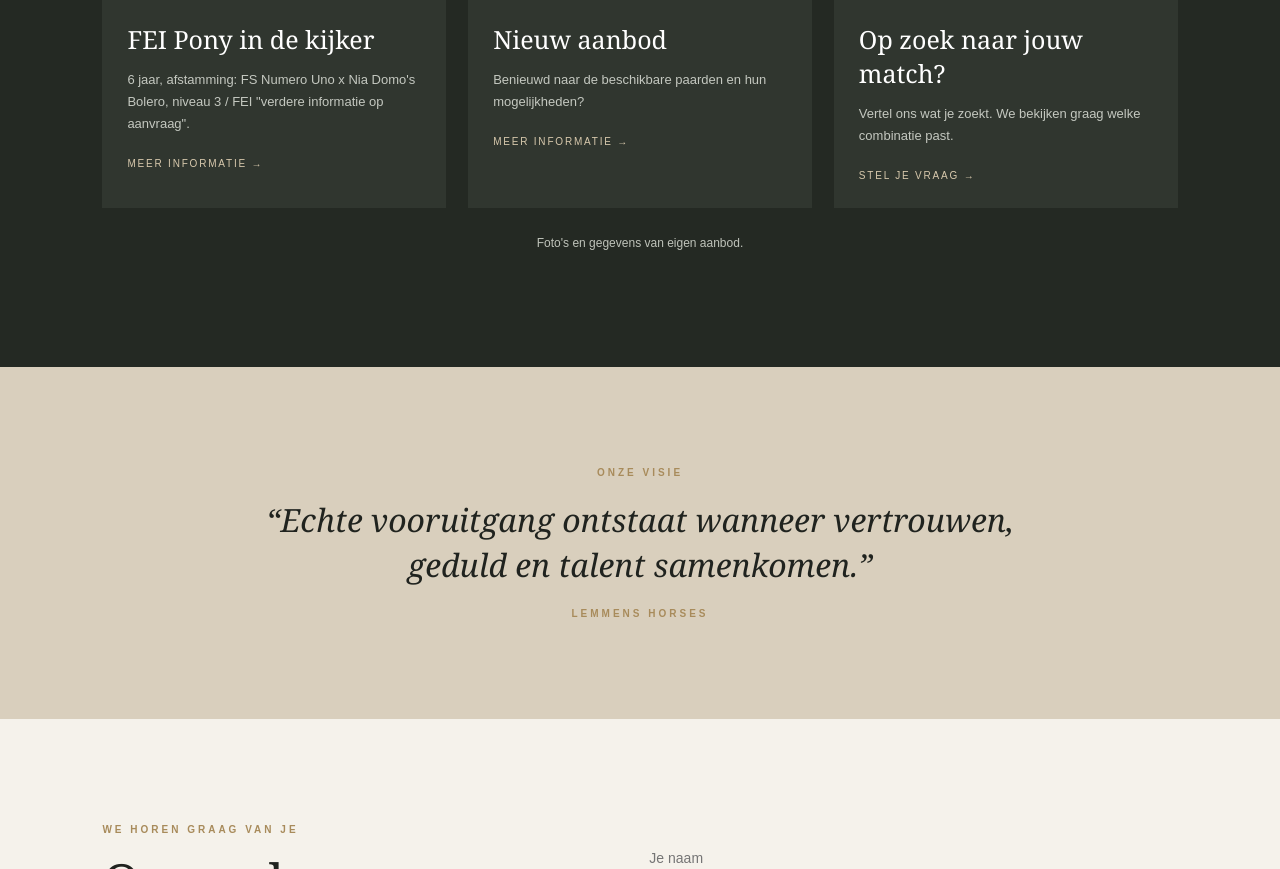
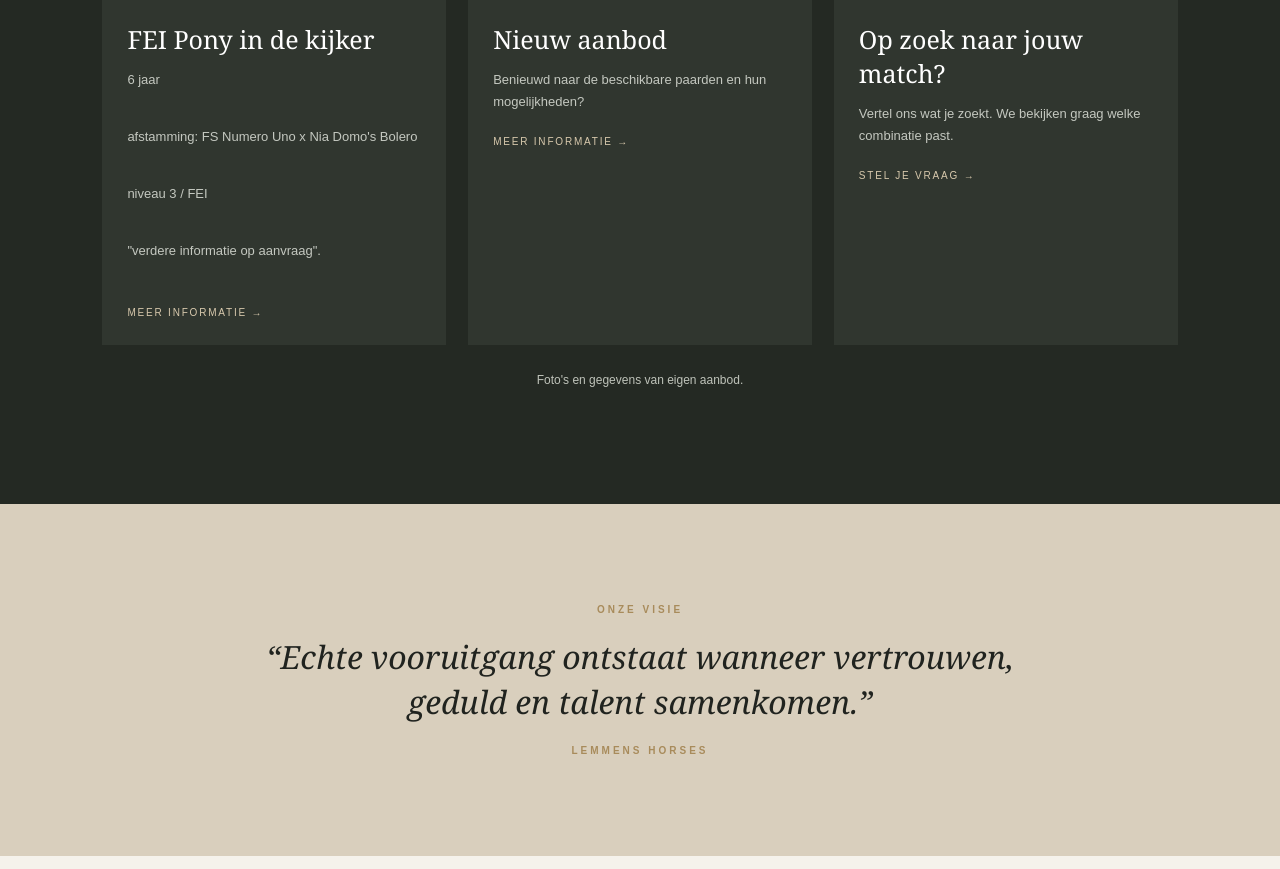
Before and after one commit to EwaAmateur/ewaamateur.github.io, a plain HTML site: page index.html in a window 1280 px wide. Shown: the part 2823-3692 px from the top of the page. Drawn offline with Linux system fonts and the light colour scheme.

Commit message:
Refactor horse description into separate paragraphs
Split horse information into multiple paragraphs for clarity.

```diff
--- a/index.html
+++ b/index.html
@@ -161,7 +161,7 @@
           <div class="horse-image" role="img" aria-label="Dressuurpaard"></div>
           <div class="horse-info">
             <h3>FEI Pony in de kijker</h3>
-            <p>6 jaar, afstamming: FS Numero Uno x Nia Domo's Bolero, niveau 3 / FEI "verdere informatie op aanvraag".</p>
+            <p>6 jaar</p><p> afstamming: FS Numero Uno x Nia Domo's Bolero</p> <p>niveau 3 / FEI</p> <p>"verdere informatie op aanvraag".</p>
             <a href="Pony-BonoVHS.html">Meer informatie →</a>
           </div>
         </article>
```
